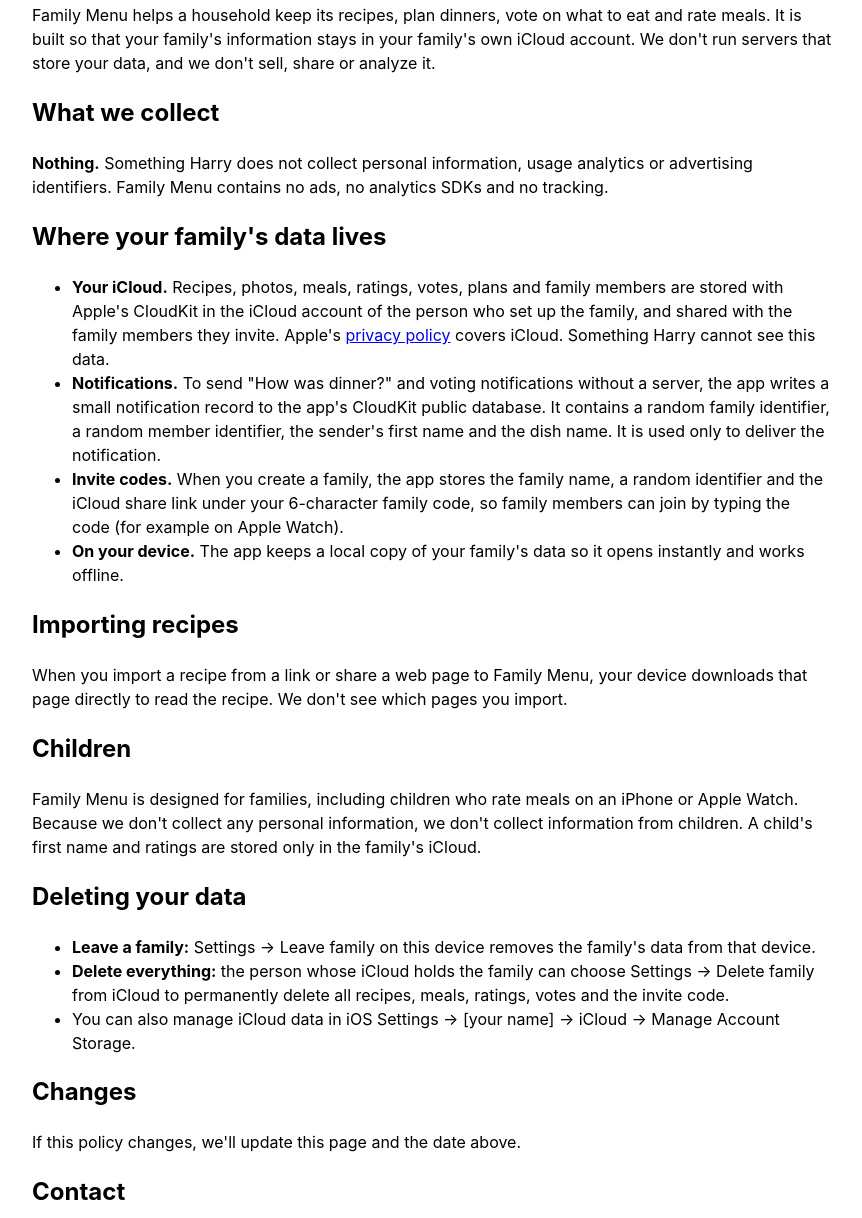
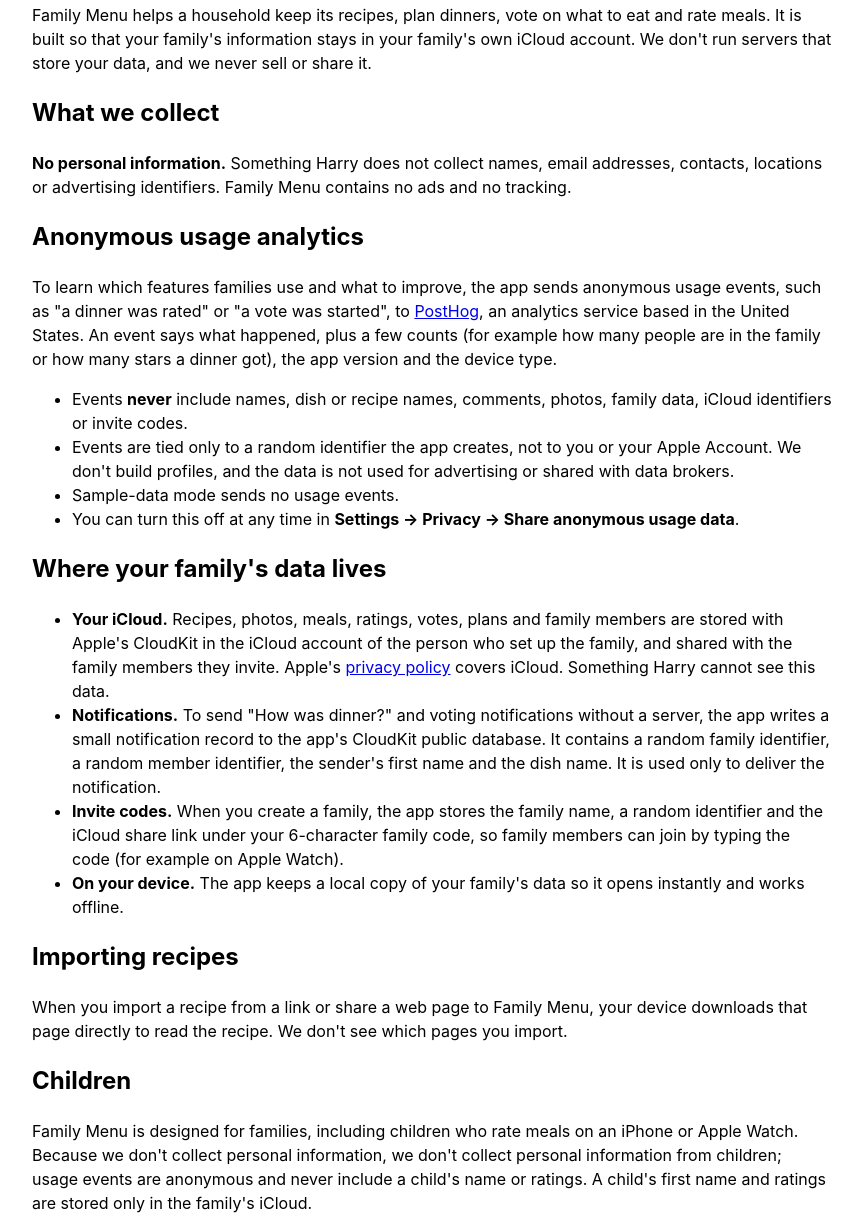
Before and after one commit to SomethingHarry/Percent-Remaining-Site, a plain HTML site: page familymenu-privacy.html in a window 1280 px wide. Shown: the part 170-1388 px from the top of the page, without its empty margins (208-1070 px from the left). Drawn offline with Linux system fonts and the light colour scheme.

Commit message:
Family Menu privacy policy: describe anonymous PostHog usage analytics
Co-Authored-By: Claude Opus 5.5 <noreply@anthropic.com>

```diff
--- a/familymenu-privacy.html
+++ b/familymenu-privacy.html
@@ -9,10 +9,18 @@
   <h1>Privacy Policy</h1>
   <p><strong>Family Menu</strong> by Something Harry LLC<br><strong>Last updated:</strong> November 2026</p>
 
-  <p>Family Menu helps a household keep its recipes, plan dinners, vote on what to eat and rate meals. It is built so that your family's information stays in your family's own iCloud account. We don't run servers that store your data, and we don't sell, share or analyze it.</p>
+  <p>Family Menu helps a household keep its recipes, plan dinners, vote on what to eat and rate meals. It is built so that your family's information stays in your family's own iCloud account. We don't run servers that store your data, and we never sell or share it.</p>
 
   <h2>What we collect</h2>
-  <p><strong>Nothing.</strong> Something Harry does not collect personal information, usage analytics or advertising identifiers. Family Menu contains no ads, no analytics SDKs and no tracking.</p>
+  <p><strong>No personal information.</strong> Something Harry does not collect names, email addresses, contacts, locations or advertising identifiers. Family Menu contains no ads and no tracking.</p>
+  <h2>Anonymous usage analytics</h2>
+  <p>To learn which features families use and what to improve, the app sends anonymous usage events, such as "a dinner was rated" or "a vote was started", to <a href="https://posthog.com/privacy">PostHog</a>, an analytics service based in the United States. An event says what happened, plus a few counts (for example how many people are in the family or how many stars a dinner got), the app version and the device type.</p>
+  <ul>
+    <li>Events <strong>never</strong> include names, dish or recipe names, comments, photos, family data, iCloud identifiers or invite codes.</li>
+    <li>Events are tied only to a random identifier the app creates, not to you or your Apple Account. We don't build profiles, and the data is not used for advertising or shared with data brokers.</li>
+    <li>Sample-data mode sends no usage events.</li>
+    <li>You can turn this off at any time in <strong>Settings → Privacy → Share anonymous usage data</strong>.</li>
+  </ul>
 
   <h2>Where your family's data lives</h2>
   <ul>
@@ -26,7 +34,7 @@
   <p>When you import a recipe from a link or share a web page to Family Menu, your device downloads that page directly to read the recipe. We don't see which pages you import.</p>
 
   <h2>Children</h2>
-  <p>Family Menu is designed for families, including children who rate meals on an iPhone or Apple Watch. Because we don't collect any personal information, we don't collect information from children. A child's first name and ratings are stored only in the family's iCloud.</p>
+  <p>Family Menu is designed for families, including children who rate meals on an iPhone or Apple Watch. Because we don't collect personal information, we don't collect personal information from children; usage events are anonymous and never include a child's name or ratings. A child's first name and ratings are stored only in the family's iCloud.</p>
 
   <h2>Deleting your data</h2>
   <ul>
```
